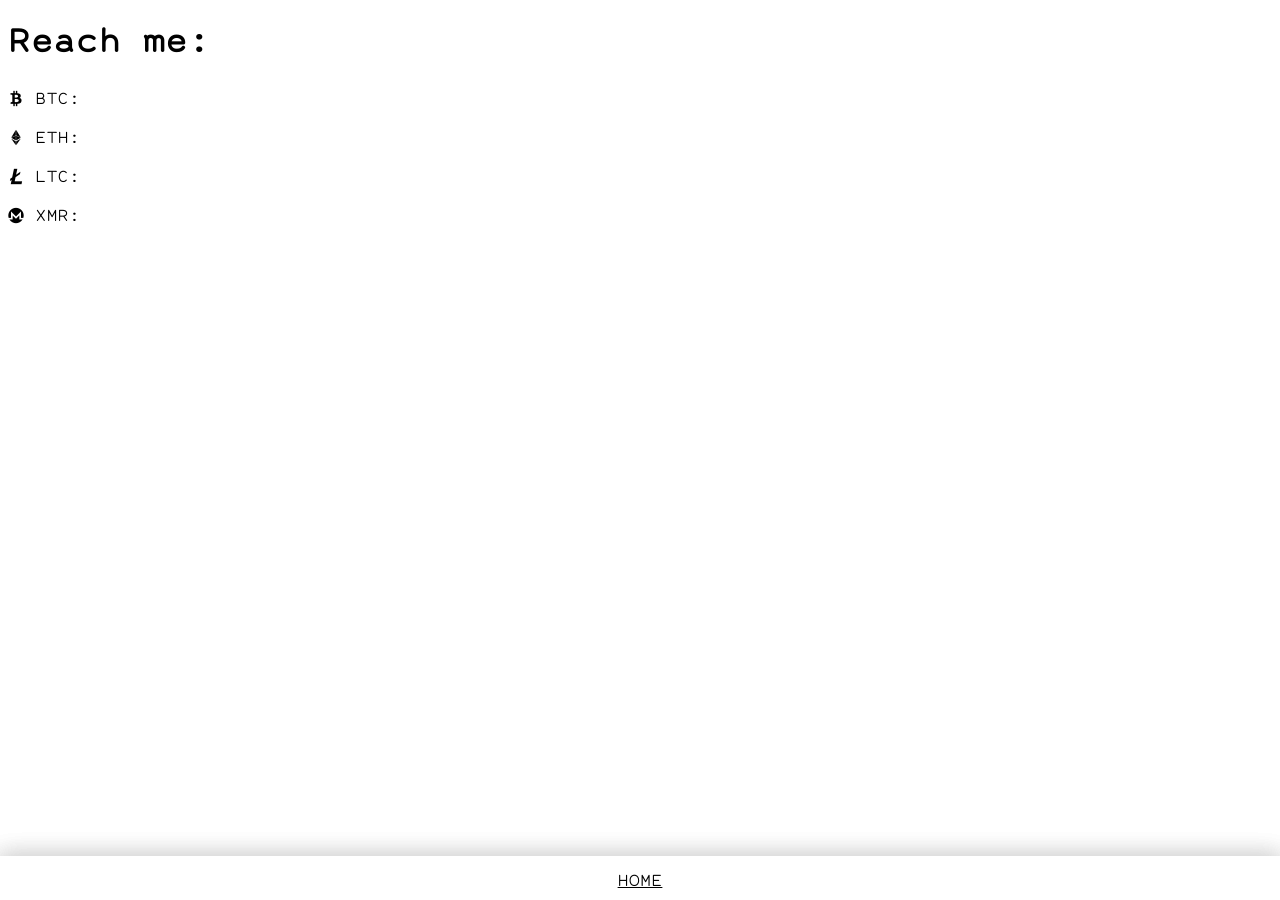
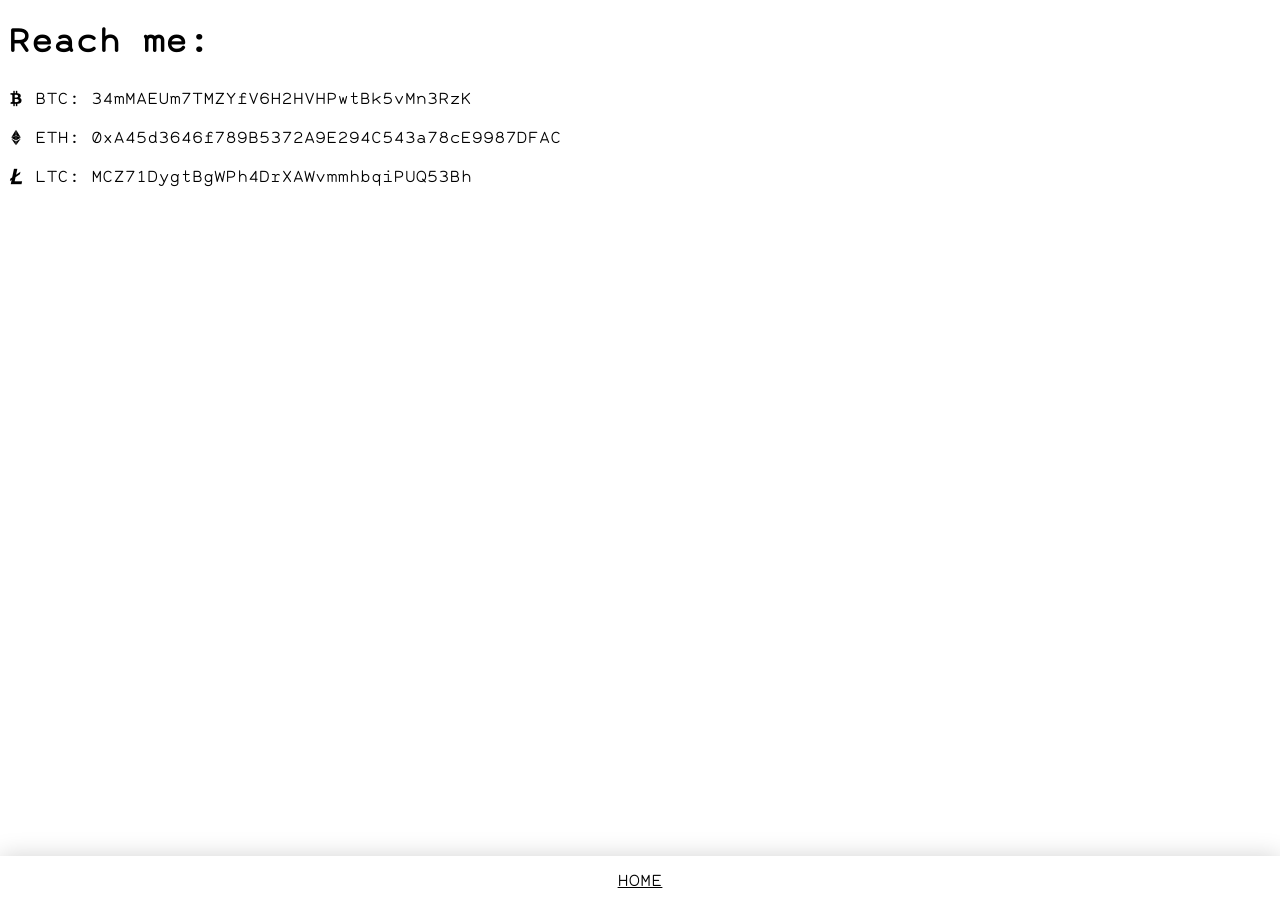
Before and after one commit to flrntdfr/flrntdfr.github.io, a Jekyll site: the page built from pages/HEY/crypto.md, in a window 1280 px wide. Built offline with Jekyll 4.4.1, drawn with Linux system fonts in a browser that asks for light colours; some web fonts are replaced.

Commit message:
Crypto addresses added

```diff
--- a/pages/HEY/crypto.md
+++ b/pages/HEY/crypto.md
@@ -3,6 +3,7 @@ layout: default
 title: Crypto
 permalink: /HEY/crypto
 ---
+
 <head>
 
     <link rel="stylesheet" href="{{site.baseurl}}/assets/css/cryptofont.min.css">
@@ -11,12 +12,8 @@ permalink: /HEY/crypto
 
 # Reach me:
 
-<i class="cf cf-btc"></i> BTC:
+<i class="cf cf-btc"></i> BTC: 34mMAEUm7TMZYfV6H2HVHPwtBk5vMn3RzK
 
-<i class="cf cf-eth"></i> ETH:
+<i class="cf cf-eth"></i> ETH: 0xA45d3646f789B5372A9E294C543a78cE9987DFAC
 
-<i class="cf cf-ltc"></i> LTC:
-
-<i class="cf cf-xmr"></i> XMR:
-
-{% include footer.html %}
+<i class="cf cf-ltc"></i> LTC: MCZ71DygtBgWPh4DrXAWvmmhbqiPUQ53Bh
```
